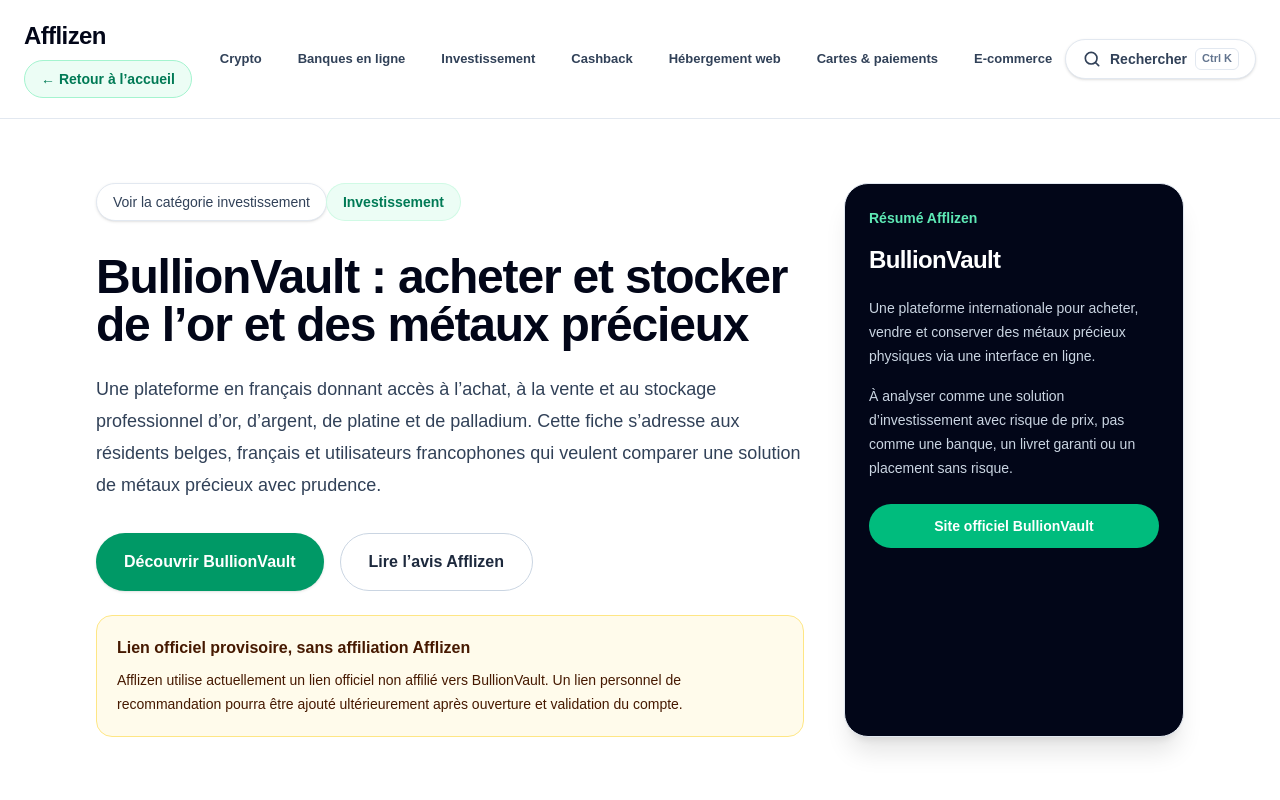
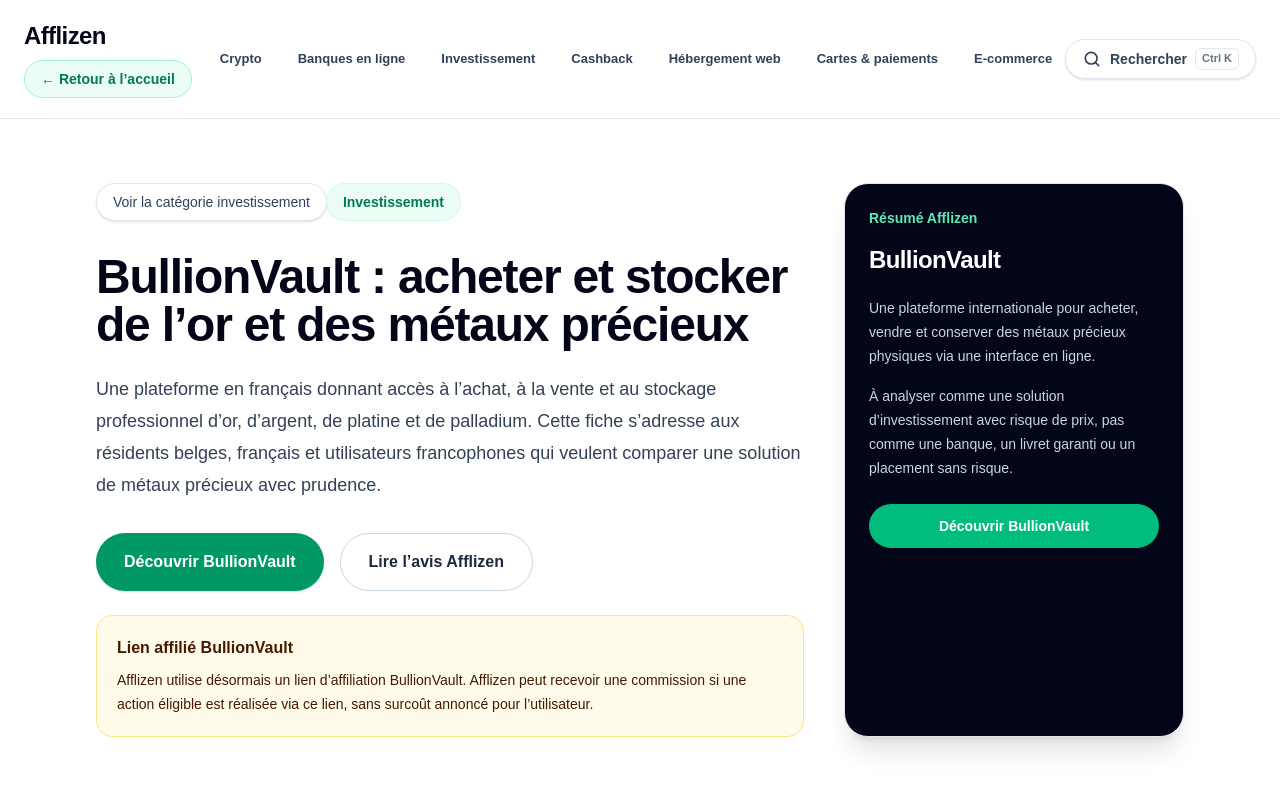
Before and after one commit to sebastienfoulon22-commits/afflizen, a Next.js app: page /investissement/bullionvault in a window 1280 px wide. Shown: the top 800 px of the page. Built offline with nearby package versions, Linux system fonts and the light colour scheme.

Commit message:
Activer l’affiliation BullionVault

```diff
--- a/app/investissement/bullionvault/page.tsx
+++ b/app/investissement/bullionvault/page.tsx
@@ -1,8 +1,10 @@
 import { createPageMetadata } from "@/lib/metadata";
 import type { ReactNode } from "react";
 import Link from "next/link";
+import AffiliateButton from "@/components/AffiliateButton";
 
-const BULLIONVAULT_OFFICIAL_LINK = "https://or.bullionvault.fr/";
+const BULLIONVAULT_AFFILIATE_LINK =
+  "https://www.bullionvaultaffiliate.com/afflizen/fr";
 
 export const metadata = createPageMetadata({
   title: "BullionVault : acheter et stocker de l'or",
@@ -122,9 +124,9 @@ const faq = [
       "Oui. Le prix des métaux précieux peut baisser, les devises peuvent évoluer défavorablement et les frais peuvent réduire le résultat final. Il existe donc un risque de perte en capital.",
   },
   {
-    question: "Afflizen utilise-t-il déjà un lien de recommandation BullionVault ?",
+    question: "Le lien BullionVault sur Afflizen est-il affilié ?",
     answer:
-      "Non. Afflizen utilise actuellement un lien officiel non affilié vers BullionVault. Ce lien pourra être remplacé ultérieurement par un lien personnel conforme au programme de recommandation.",
+      "Oui. Afflizen utilise désormais un lien d’affiliation BullionVault. Afflizen peut recevoir une commission si une action éligible est réalisée via ce lien, sans surcoût annoncé pour l’utilisateur et sans modifier notre approche éditoriale.",
   },
 ];
 
@@ -141,7 +143,7 @@ const faqJsonLd = {
   })),
 };
 
-function BullionVaultOfficialButton({
+function BullionVaultAffiliateButton({
   location,
   className,
   children,
@@ -151,18 +153,15 @@ function BullionVaultOfficialButton({
   children: ReactNode;
 }) {
   return (
-    <a
-      href={BULLIONVAULT_OFFICIAL_LINK}
-      target="_blank"
-      rel="noopener noreferrer"
-      data-platform="BullionVault"
-      data-category="investissement"
-      data-location={location}
-      data-link-url={BULLIONVAULT_OFFICIAL_LINK}
+    <AffiliateButton
+      href={BULLIONVAULT_AFFILIATE_LINK}
+      platform="BullionVault"
+      category="investissement"
+      location={location}
       className={className}
     >
       {children}
-    </a>
+    </AffiliateButton>
   );
 }
 
@@ -201,12 +200,12 @@ export default function BullionVaultPage() {
             </p>
 
             <div className="mt-8 flex flex-col gap-4 sm:flex-row sm:flex-wrap">
-              <BullionVaultOfficialButton
+              <BullionVaultAffiliateButton
                 location="hero"
                 className="inline-flex items-center justify-center rounded-full bg-emerald-600 px-7 py-4 text-center font-semibold text-white shadow-sm transition hover:bg-emerald-700"
               >
                 Découvrir BullionVault
-              </BullionVaultOfficialButton>
+              </BullionVaultAffiliateButton>
 
               <a
                 href="#avis"
@@ -218,12 +217,12 @@ export default function BullionVaultPage() {
 
             <div className="mt-6 rounded-2xl border border-amber-200 bg-amber-50 p-5">
               <p className="font-semibold text-amber-950">
-                Lien officiel provisoire, sans affiliation Afflizen
+                Lien affilié BullionVault
               </p>
               <p className="mt-2 text-sm leading-6 text-amber-950">
-                Afflizen utilise actuellement un lien officiel non affilié vers
-                BullionVault. Un lien personnel de recommandation pourra être
-                ajouté ultérieurement après ouverture et validation du compte.
+                Afflizen utilise désormais un lien d’affiliation BullionVault.
+                Afflizen peut recevoir une commission si une action éligible est
+                réalisée via ce lien, sans surcoût annoncé pour l’utilisateur.
               </p>
             </div>
           </div>
@@ -250,12 +249,12 @@ export default function BullionVaultPage() {
               </p>
             </div>
 
-            <BullionVaultOfficialButton
+            <BullionVaultAffiliateButton
               location="sidebar"
               className="mt-6 inline-flex w-full items-center justify-center rounded-full bg-emerald-500 px-5 py-3 text-sm font-bold text-white transition hover:bg-emerald-400"
             >
-              Site officiel BullionVault
-            </BullionVaultOfficialButton>
+              Découvrir BullionVault
+            </BullionVaultAffiliateButton>
           </aside>
         </div>
       </section>
@@ -286,7 +285,7 @@ export default function BullionVaultPage() {
           <div className="rounded-2xl border border-slate-200 bg-white p-5 shadow-sm">
             <p className="text-sm text-slate-500">Afflizen</p>
             <p className="mt-2 font-semibold text-slate-950">
-              Lien officiel
+              Lien affilié
             </p>
           </div>
         </div>
@@ -487,22 +486,21 @@ export default function BullionVaultPage() {
 
           <section className="rounded-3xl border border-slate-200 bg-white p-6 shadow-sm md:p-8">
             <h2 className="text-3xl font-bold text-slate-950">
-              Programme de recommandation BullionVault
+              Programme d’affiliation BullionVault
             </h2>
 
             <p className="mt-4 text-base leading-7 text-slate-600">
-              BullionVault dispose d’un programme de recommandation soumis à
-              conditions, pouvant permettre de recommander la plateforme à des
-              proches ou aux visiteurs d’un site. Afflizen n’utilise pas encore
-              son propre lien et renvoie temporairement vers le site officiel
-              français.
+              BullionVault dispose d’un programme d’affiliation soumis à conditions,
+              pouvant permettre de recommander la plateforme aux visiteurs d’un site
+              web. Afflizen utilise maintenant son lien d’affiliation BullionVault
+              officiel pour les CTA de cette fiche.
             </p>
 
             <p className="mt-4 text-base leading-7 text-slate-600">
               Cette mention ne constitue pas une promesse de revenu, de
               commission, de durée de rémunération ou d’avantage garanti pour le
-              visiteur. Le lien pourra être remplacé plus tard uniquement par un
-              lien personnel conforme au programme.
+              visiteur. Afflizen peut recevoir une commission si une action éligible
+              est réalisée via le lien, sans surcoût annoncé pour l’utilisateur.
             </p>
           </section>
 
@@ -530,12 +528,12 @@ export default function BullionVaultPage() {
             </p>
 
             <div className="mt-8">
-              <BullionVaultOfficialButton
+              <BullionVaultAffiliateButton
                 location="avis"
                 className="inline-flex rounded-full bg-slate-950 px-7 py-4 font-semibold text-white transition hover:bg-emerald-700"
               >
                 Découvrir BullionVault
-              </BullionVaultOfficialButton>
+              </BullionVaultAffiliateButton>
             </div>
           </section>
 
@@ -561,12 +559,12 @@ export default function BullionVaultPage() {
             </div>
 
             <div className="mt-8">
-              <BullionVaultOfficialButton
+              <BullionVaultAffiliateButton
                 location="faq"
                 className="inline-flex rounded-full bg-emerald-600 px-7 py-4 font-semibold text-white transition hover:bg-emerald-700"
               >
                 Découvrir BullionVault
-              </BullionVaultOfficialButton>
+              </BullionVaultAffiliateButton>
             </div>
           </section>
         </div>
```
